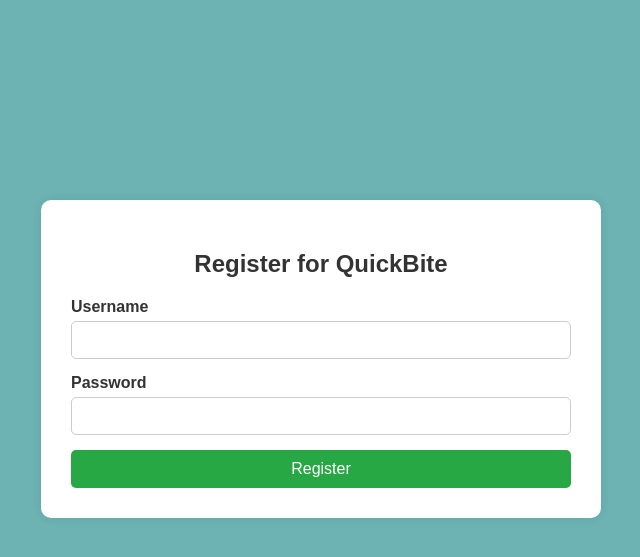
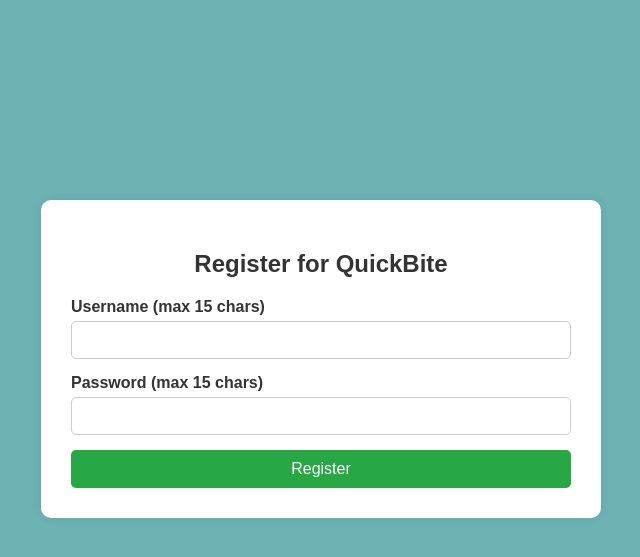
Before and after one commit to mzkiydn/QuickBite_SQA, a PHP site: page /Cust/User/register.php in a window 1280 px wide. Shown: the top 557 px of the page, without its empty margins (319-959 px from the left). Run offline with PHP 8.4, Linux system fonts and the light colour scheme.

Commit message:
database and register

```diff
--- a/Cust/User/register.php
+++ b/Cust/User/register.php
@@ -4,9 +4,19 @@ ini_set('display_errors', 1);
 error_reporting(E_ALL);
 
 if ($_SERVER["REQUEST_METHOD"] == "POST") {
+    // Trim and validate inputs
     $username = trim($_POST['username']);
-    $password = trim($_POST['password']);
+    $password_raw = trim($_POST['password']);
     $role = "customer";
+
+    // Validate username and password length (max 15 chars)
+    if (strlen($username) > 15) {
+        $_SESSION['error'] = "Username must be 15 characters or less.";
+    } elseif (strlen($password_raw) > 15) {
+        $_SESSION['error'] = "Password must be 15 characters or less.";
+    } else {
+        // Hash password securely
+        $password = password_hash($password_raw, PASSWORD_DEFAULT);
 
         // Database connection
         $conn = new mysqli("localhost", "root", "", "quickbite");
@@ -15,8 +25,8 @@ if ($_SERVER["REQUEST_METHOD"] == "POST") {
             die("Connection failed: " . $conn->connect_error);
         }
 
-    // Check if username already exists
-    $checkStmt = $conn->prepare("SELECT id FROM user WHERE username = ?");
+        // Check if username already exists (case-insensitive)
+        $checkStmt = $conn->prepare("SELECT username FROM User WHERE LOWER(username) = LOWER(?)");
         $checkStmt->bind_param("s", $username);
         $checkStmt->execute();
         $checkStmt->store_result();
@@ -24,13 +34,14 @@ if ($_SERVER["REQUEST_METHOD"] == "POST") {
         if ($checkStmt->num_rows > 0) {
             $_SESSION['error'] = "Username already exists. Please choose a different one.";
         } else {
-        // Store plain text password (NOT recommended for real apps)
-        $stmt = $conn->prepare("INSERT INTO user (username, password, role) VALUES (?, ?, ?)");
+            // Insert new user with role = 'customer'
+            $stmt = $conn->prepare("INSERT INTO User (username, password, role) VALUES (?, ?, ?)");
             if ($stmt) {
                 $stmt->bind_param("sss", $username, $password, $role);
 
                 if ($stmt->execute()) {
-                header("Location: dashboard.php");
+                    // Registration success, redirect to dashboard
+                    header("Location: login.php");
                     exit();
                 } else {
                     $_SESSION['error'] = "Registration failed. Please try again.";
@@ -44,15 +55,16 @@ if ($_SERVER["REQUEST_METHOD"] == "POST") {
         $checkStmt->close();
         $conn->close();
     }
+}
 ?>
 
 <!DOCTYPE html>
 <html lang="en">
 <head>
-    <meta charset="UTF-8">
-    <meta name="viewport" content="width=device-width, initial-scale=1.0">
+    <meta charset="UTF-8" />
+    <meta name="viewport" content="width=device-width, initial-scale=1" />
     <title>Register - QuickBite</title>
-    <link rel="stylesheet" href="assets/css/styles.css">
+    <link rel="stylesheet" href="assets/css/styles.css" />
     <style>
         body {
             margin: 0;
@@ -113,16 +125,16 @@ if ($_SERVER["REQUEST_METHOD"] == "POST") {
         <h2>Register for QuickBite</h2>
         <?php
         if (isset($_SESSION['error'])) {
-            echo '<div class="error">' . $_SESSION['error'] . '</div>';
+            echo '<div class="error">' . htmlspecialchars($_SESSION['error']) . '</div>';
             unset($_SESSION['error']);
         }
         ?>
-        <form action="register.php" method="POST">
-            <label for="username">Username</label>
-            <input type="text" name="username" id="username" required>
+        <form action="register.php" method="POST" autocomplete="off">
+            <label for="username">Username (max 15 chars)</label>
+            <input type="text" name="username" id="username" maxlength="15" required />
 
-            <label for="password">Password</label>
-            <input type="password" name="password" id="password" required>
+            <label for="password">Password (max 15 chars)</label>
+            <input type="password" name="password" id="password" maxlength="15" required />
 
             <button type="submit">Register</button>
         </form>
```
Also changed, not shown: database.sql (+6 -6 lines), 1 other file. Lines whose indentation alone changed are shown as unchanged.
